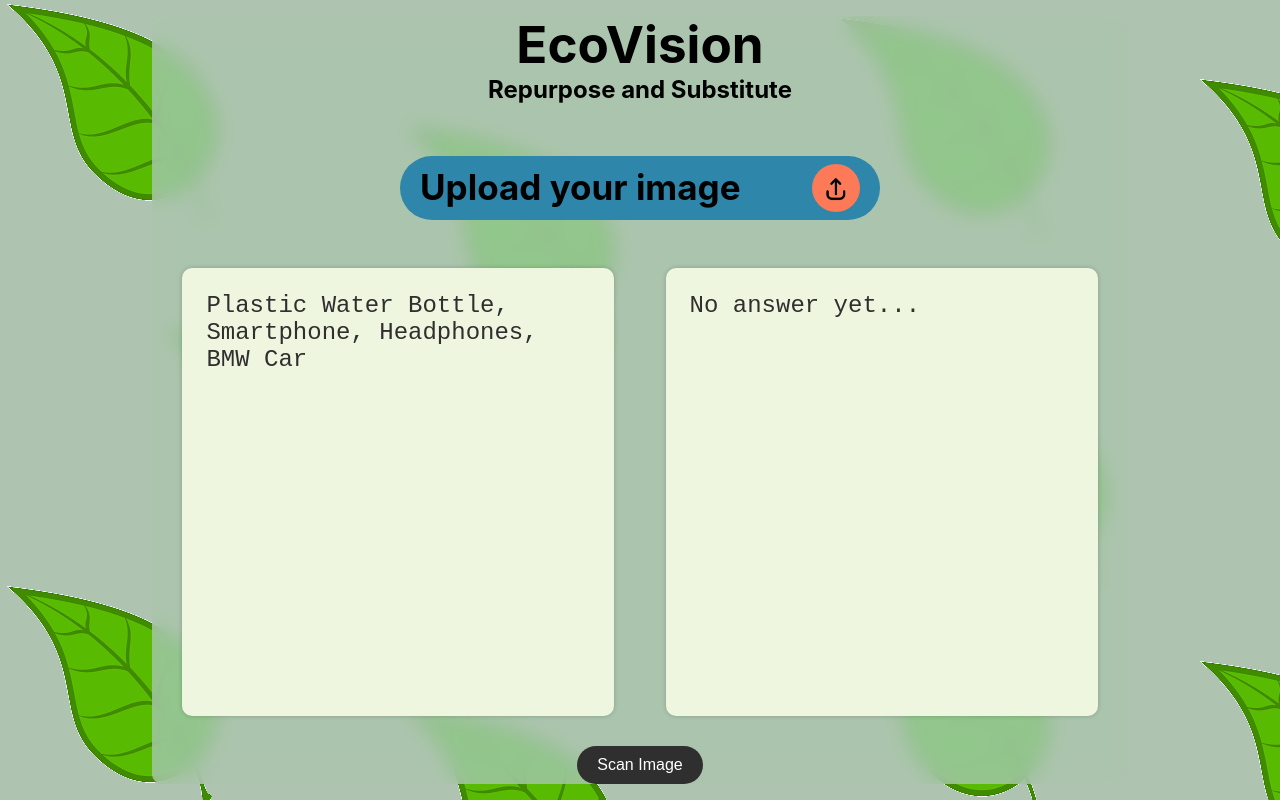
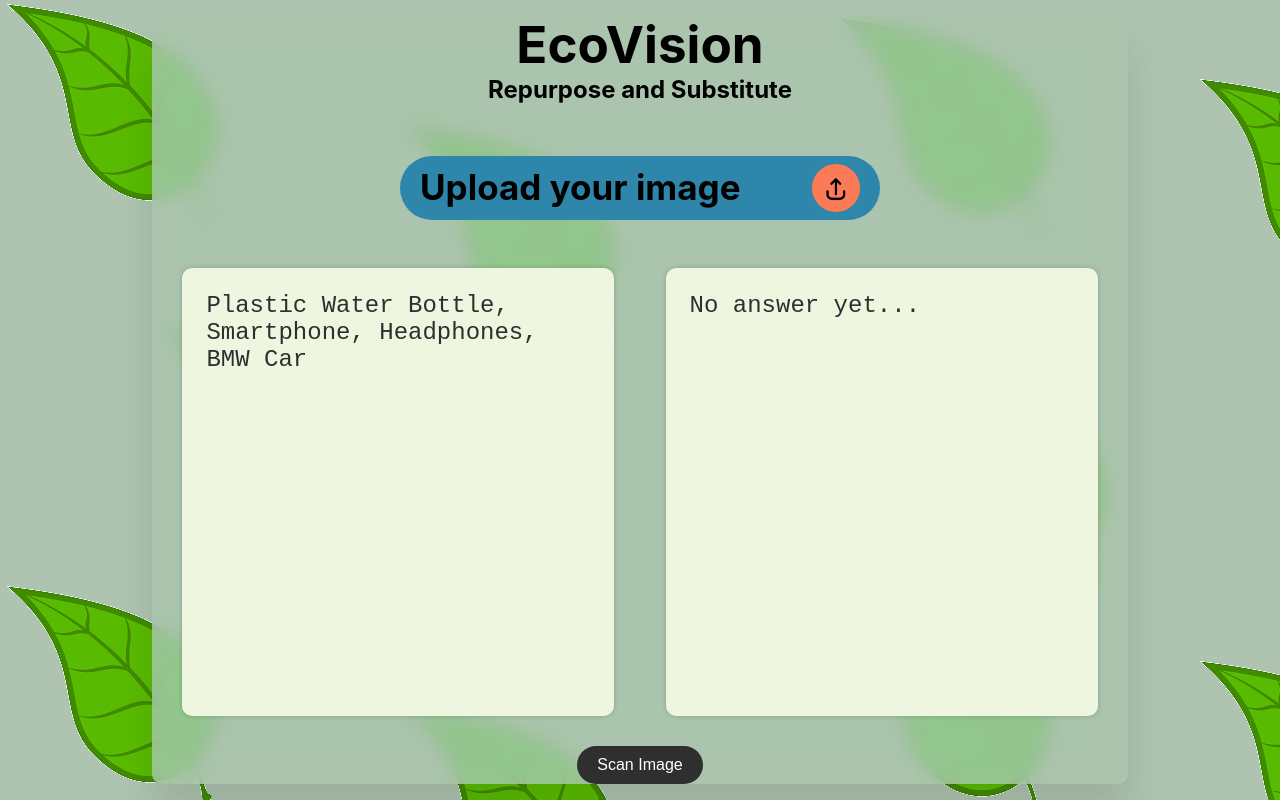
Before and after one commit to DEboy2007/EcoVision, a React (Vite) app in the folder eco-vision/: page / in a window 1280 px wide. Built offline with nearby package versions, Linux system fonts and the light colour scheme; no server answers.

Commit message:
box shadow

```diff
--- a/eco-vision/src/styles/main.css
+++ b/eco-vision/src/styles/main.css
@@ -12,6 +12,7 @@ body {
     border-radius: 10px;
     padding-right: 30px;
     padding-left: 30px;
+    box-shadow: 0 30px 40px rgba(0,0,0,.1);
   }
 
   h1, h2, p {
```
